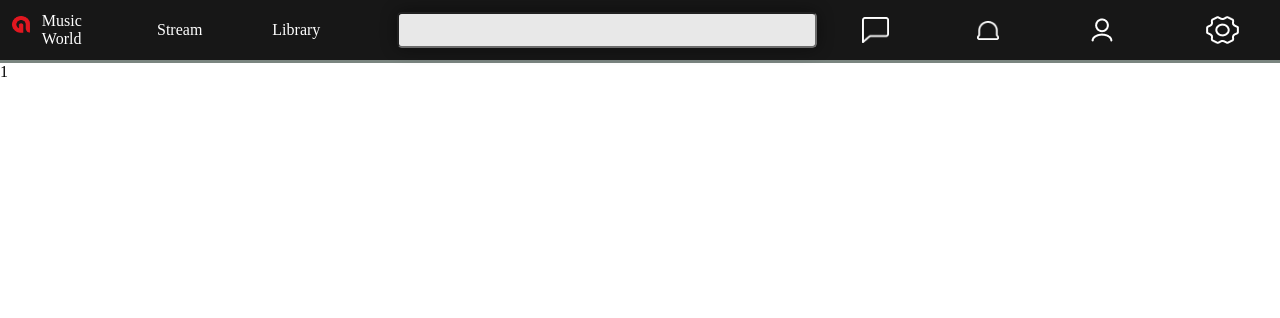
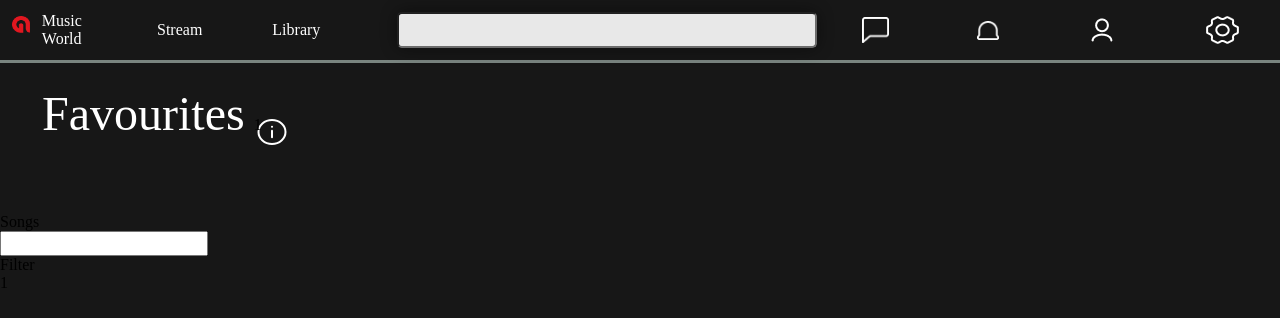
Before and after one commit to JohanL1bert/dez-music-react, a React (Create React App) app: page /favorites in a window 1280 px wide. Shown: the top 318 px of the page. Built offline with nearby package versions, Linux system fonts and the light colour scheme.

Commit message:
feat: add basic routes

```diff
--- a/package.json
+++ b/package.json
@@ -16,12 +16,14 @@
     "eslint-plugin-jsx-a11y": "^6.5.1",
     "eslint-plugin-react": "^7.29.4",
     "mobx": "^6.5.0",
+    "mobx-react": "^7.3.0",
     "node-sass": "^7.0.1",
     "normalize.css": "^8.0.1",
     "react": "^18.0.0",
     "react-dom": "^18.0.0",
     "react-router-dom": "^6.2.2",
     "react-scripts": "5.0.0",
+    "react-spinners": "^0.11.0",
     "typescript": "^4.4.2",
     "web-vitals": "^2.1.0"
   },
--- a/src/app/App.tsx
+++ b/src/app/App.tsx
@@ -1,13 +1,25 @@
 import React from 'react';
-/* import { Route, Routes, Navigate } from 'react-router-dom'; */
+import { Route, Routes, Navigate } from 'react-router-dom';
 import { Header } from 'common/components/Header';
+/* import { Favorites } from 'app/pages/Favorites'; */
+import { SignUp } from 'app/pages/SignUp';
+import { Login } from 'app/pages/Login';
+import { HomePage } from 'app/pages/HomePage';
+import { Favorites } from 'app/pages/Favorites';
+/* import { Chart } from 'common/components/Chart'; */
 /* import { LoginForm } from 'common/components/LoginForm'; */
 
 export const App = () => {
   return (
     <div className="App">
       <Header />
-      <main className="app__main">1</main>
+      <Routes>
+        <Route path="" element={<Navigate to="/sign-up" />} />
+        <Route path="sign-up" element={<SignUp />} />
+        <Route path="login" element={<Login />} />
+        <Route path="homepage" element={<HomePage />} />
+        <Route path="favorites" element={<Favorites />} />
+      </Routes>
     </div>
   );
 };
--- a/src/app/assets/sass/index.scss
+++ b/src/app/assets/sass/index.scss
@@ -3,4 +3,5 @@
 @import 'layout/app';
 @import 'layout/header';
 @import 'layout/header-main';
+@import 'layout/favorites';
 @import 'layout/login-form';
--- /dev/null
+++ b/src/app/assets/sass/layout/favorites.scss
@@ -0,0 +1,36 @@
+.favorites {
+  &__inner {
+    height: calc(100vh - 63px);
+    background-color: $color-black;
+  }
+  &__header {
+    height: 150px;
+    &-text {
+      font-style: normal;
+      font-weight: 400;
+      font-size: 48px;
+      line-height: 60px;
+      color: $color-white;
+      display: inline-block;
+      margin-left: 42px;
+      margin-top: 21px;
+    }
+
+    &-icon {
+      background-image: url('../../images/fav-info.svg');
+      width: 36px;
+      height: 32px;
+      background-size: contain;
+      display: inline-block;
+      margin-left: 9px;
+      cursor: pointer;
+
+      &__info {
+        display: none;
+      }
+    }
+  }
+
+  &__tracks {
+  }
+}
--- a/src/app/pages/Favorites.tsx
+++ b/src/app/pages/Favorites.tsx
@@ -1,5 +1,32 @@
 import React from 'react';
 
 export const Favorites = () => {
-  return <div />;
+  return (
+    <section className="favorites">
+      <div className="favorites__inner">
+        <div className="favorites__header">
+          <div className="favorites__header-text">Favourites</div>
+          <span className="favorites__header-icon">1</span>
+          <span className="favorites__header-icon__info">Favorites tracks</span>
+        </div>
+        <div className="favorites-items">
+          <div className="search-items__inner">
+            <div className="serach__field">
+              <div className="search__field__text">Songs</div>
+              <input type="text" className="search__field__input" />
+              <div className="search__field__filter">
+                Filter
+                <span className="search__field__filter-btn" />
+              </div>
+            </div>
+            <div className="search-items">
+              <div className="search-items__inner">
+                <div className="search__item">1</div>
+              </div>
+            </div>
+          </div>
+        </div>
+      </div>
+    </section>
+  );
 };
--- /dev/null
+++ b/src/common/components/Chart.tsx
@@ -0,0 +1,23 @@
+import React, { useEffect } from 'react';
+import { observer } from 'mobx-react';
+import { API } from 'entities/tracks/deezMusic';
+
+export const Chart = observer(() => {
+  const chartLoader = () => {
+    console.log('1');
+    console.log(API);
+  };
+
+  useEffect(() => {
+    chartLoader();
+  }, []);
+
+  return (
+    <div className="chart">
+      <div className="chart__inner">
+        <div className="chart__select">1</div>
+        <div className="chart__items" onLoad={chartLoader} />
+      </div>
+    </div>
+  );
+});
--- a/tsconfig.json
+++ b/tsconfig.json
@@ -16,7 +16,8 @@
     "isolatedModules": true,
     "noEmit": true,
     "jsx": "react-jsx",
-    "baseUrl": "src"
+    "baseUrl": "src",
+    "experimentalDecorators": true
   },
   "include": ["src/**/*.ts", "src/**/*.tsx"]
 }
```
Also changed, not shown: src/entities/tracks/deezMusic.ts (+17 -1 lines), src/app/assets/images/fav-info.svg (added), 1 other file (tests, documents, lock files or other folders).
